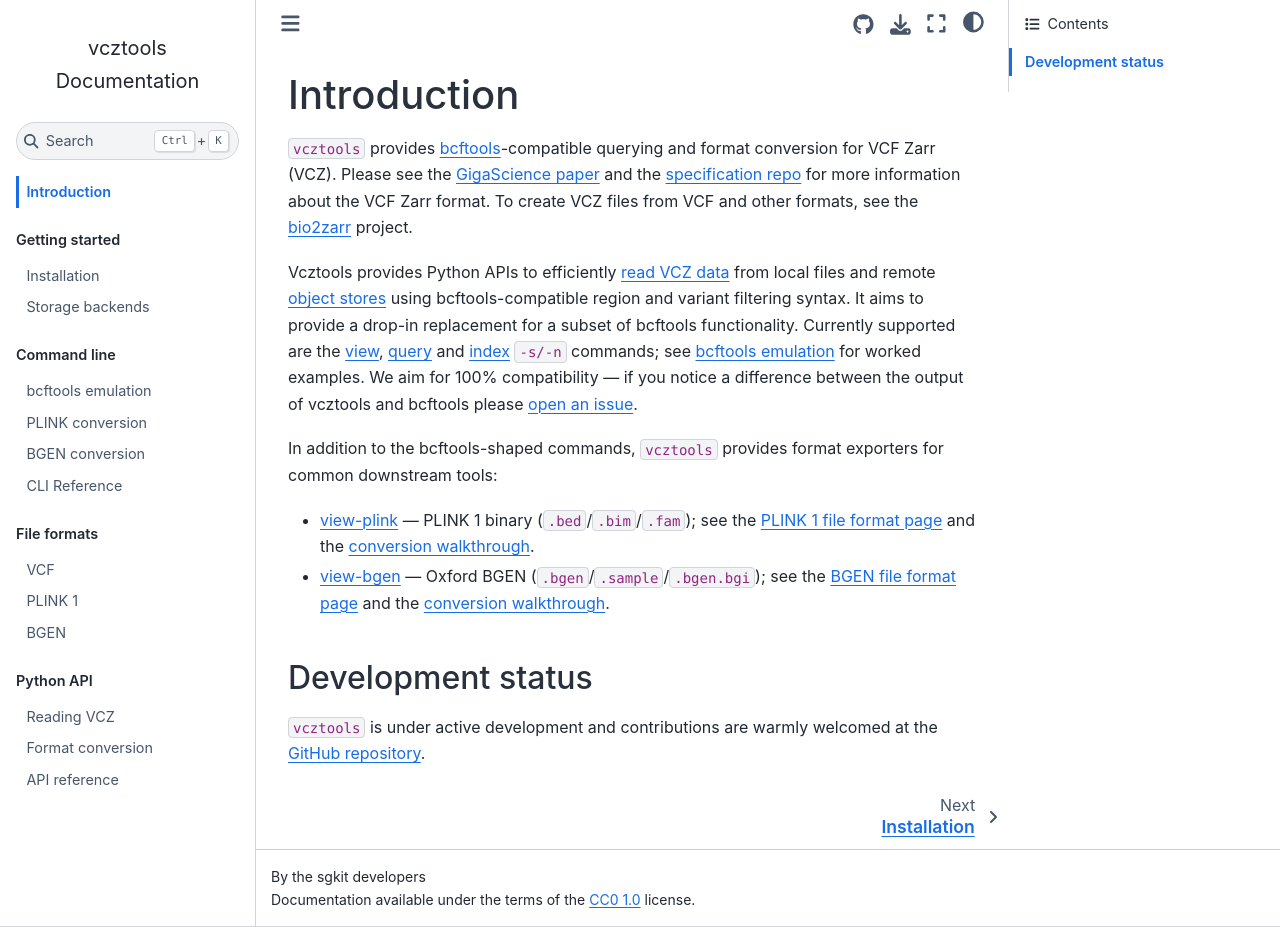
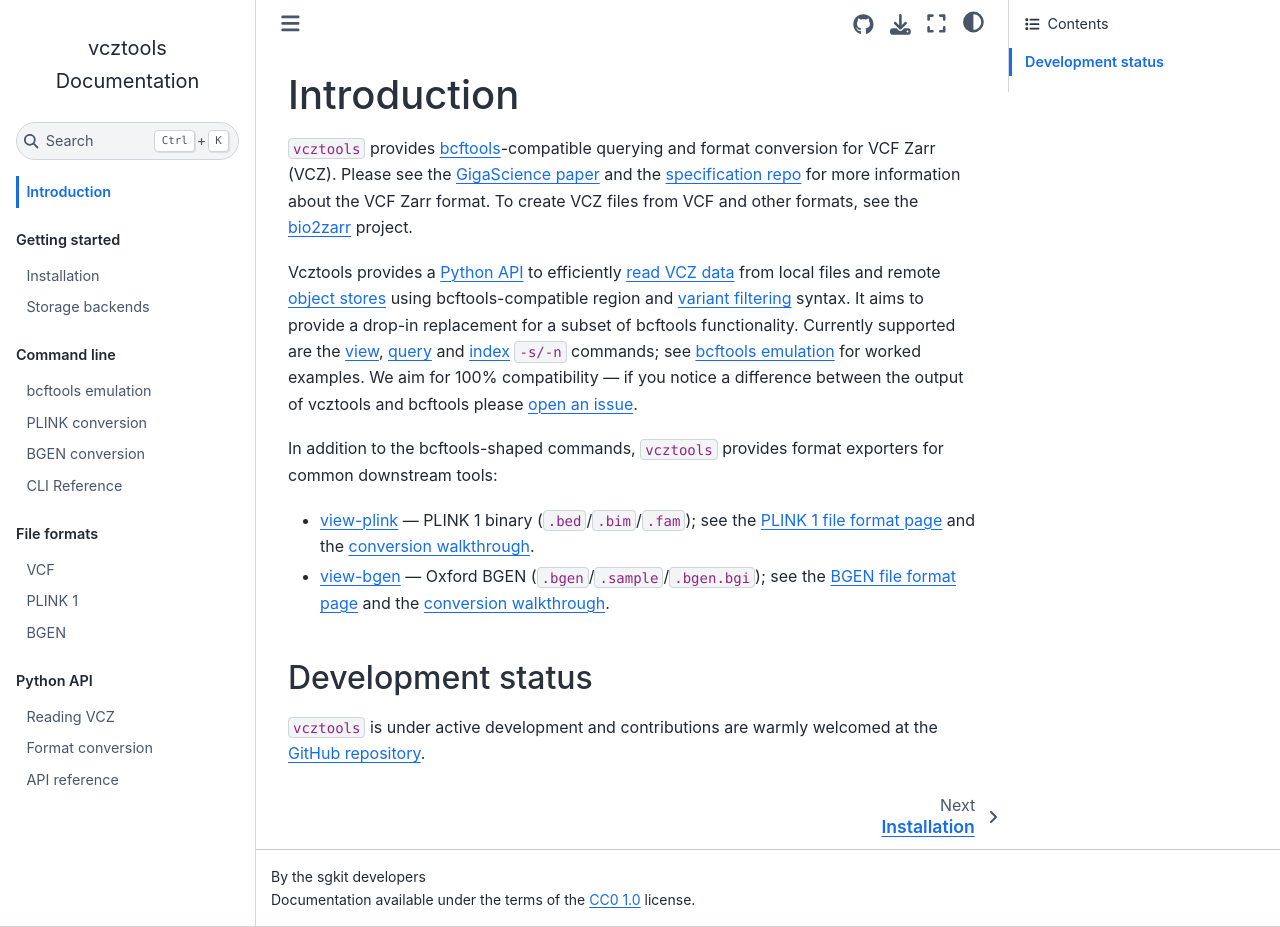
Before and after one commit to sgkit-dev/vcztools, a Jupyter Book: the page built from docs/intro.md, in a window 1280 px wide and 927 px high. Built offline with Jupyter Book 1.0.4 settings and Sphinx 7.4.7 and the Sphinx Book theme 1.1.4, drawn with Linux system fonts in a browser that asks for light colours.

Commit message:
Docs tweaks

```diff
--- a/docs/intro.md
+++ b/docs/intro.md
@@ -9,10 +9,12 @@
 To create VCZ files from VCF and other formats, see the
 [bio2zarr](https://sgkit-dev.github.io/bio2zarr/) project.
 
-Vcztools provides Python APIs to efficiently {ref}`read VCZ data
+Vcztools provides a {ref}`Python API<sec-python-api>` to efficiently {ref}`read VCZ data
 <sec-reading-vcz>` from local files and
 remote {ref}`object stores <sec-storage-backends>` using
-bcftools-compatible region and variant filtering syntax.
+bcftools-compatible region and
+[variant filtering](https://samtools.github.io/bcftools/bcftools.html#expressions)
+syntax.
 It aims to provide a drop-in replacement for a subset of bcftools functionality.
 Currently supported are the {ref}`view<cmd-vcztools-view>`,
 {ref}`query<cmd-vcztools-query>` and {ref}`index<cmd-vcztools-index>` `-s/-n`
```
Also changed, not shown: docs/bcftools_emulation.md (+1 -2 lines).
